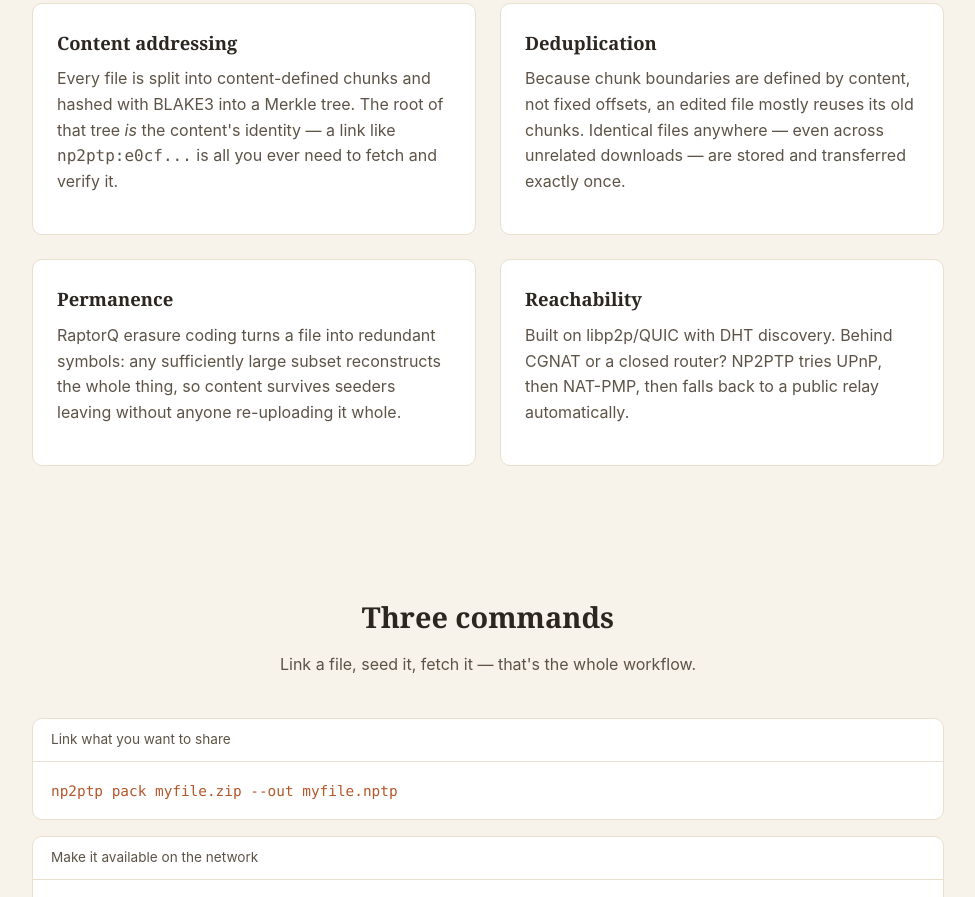
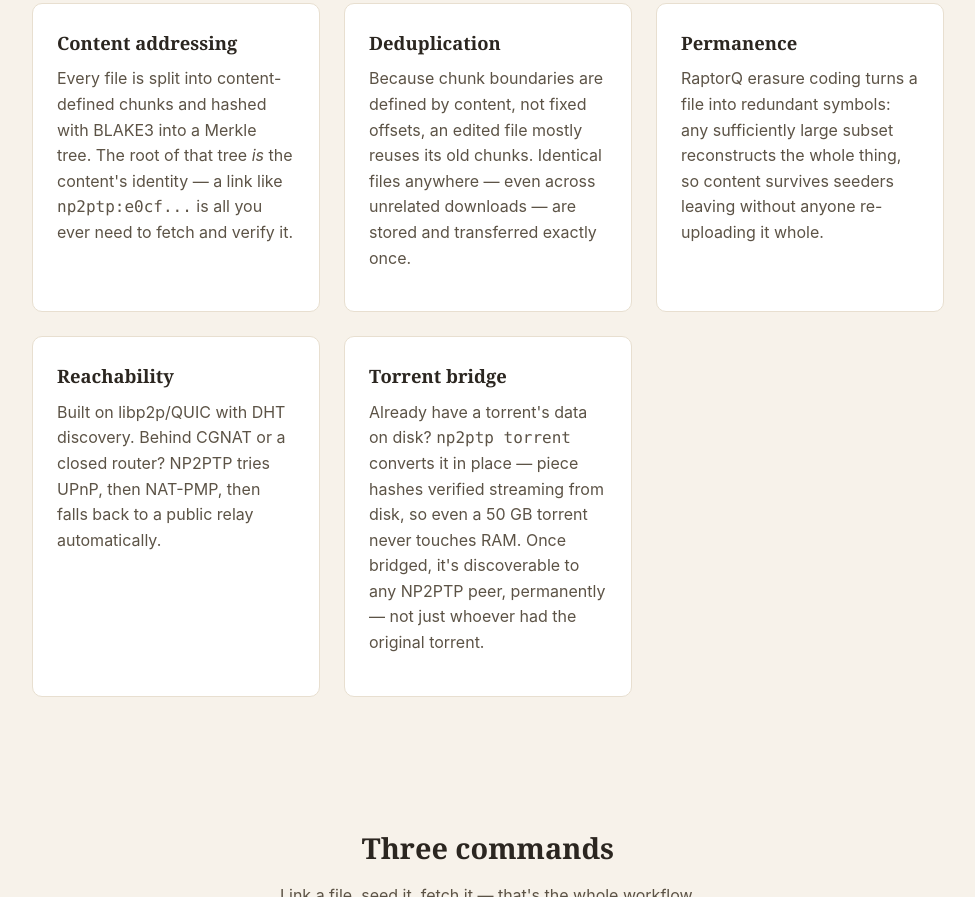
Before and after one commit to LuanBogoqb/np2ptp, a plain HTML site: page index.html in a window 1280 px wide. Shown: the part 1188-2085 px from the top of the page, without its empty margins (152-1127 px from the left). Drawn offline with Linux system fonts and the light colour scheme.

Commit message:
Add torrent bridge card to How it works section

```diff
--- a/index.html
+++ b/index.html
@@ -81,6 +81,10 @@
         <h3>Reachability</h3>
         <p>Built on libp2p/QUIC with DHT discovery. Behind CGNAT or a closed router? NP2PTP tries UPnP, then NAT-PMP, then falls back to a public relay automatically.</p>
       </div>
+      <div class="how-item">
+        <h3>Torrent bridge</h3>
+        <p>Already have a torrent's data on disk? <code>np2ptp torrent</code> converts it in place — piece hashes verified streaming from disk, so even a 50&nbsp;GB torrent never touches RAM. Once bridged, it's discoverable to any NP2PTP peer, permanently — not just whoever had the original torrent.</p>
+      </div>
     </div>
   </section>
 
--- a/style.css
+++ b/style.css
@@ -102,7 +102,7 @@ section h2 { text-align: center; margin-bottom: 12px; }
 .section-sub { text-align: center; max-width: 480px; margin: 0 auto 40px; }
 
 .card-grid, .how-grid { display: grid; grid-template-columns: repeat(3, 1fr); gap: 24px; margin-top: 40px; }
-.how-grid { grid-template-columns: repeat(2, 1fr); }
+.how-grid { grid-template-columns: repeat(auto-fit, minmax(280px, 1fr)); }
 .problem-card, .how-item { background: var(--bg-card); border: 1px solid var(--border); border-radius: 10px; padding: 24px; }
 
 @media (max-width: 720px) {
```
